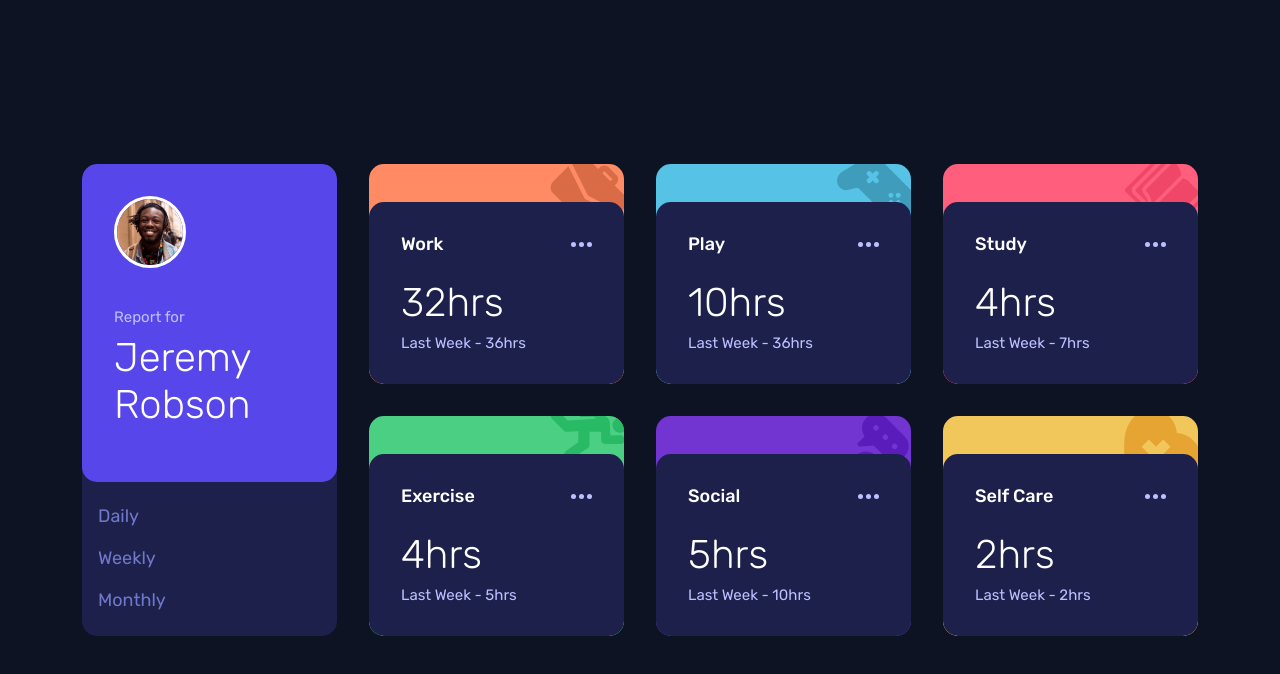
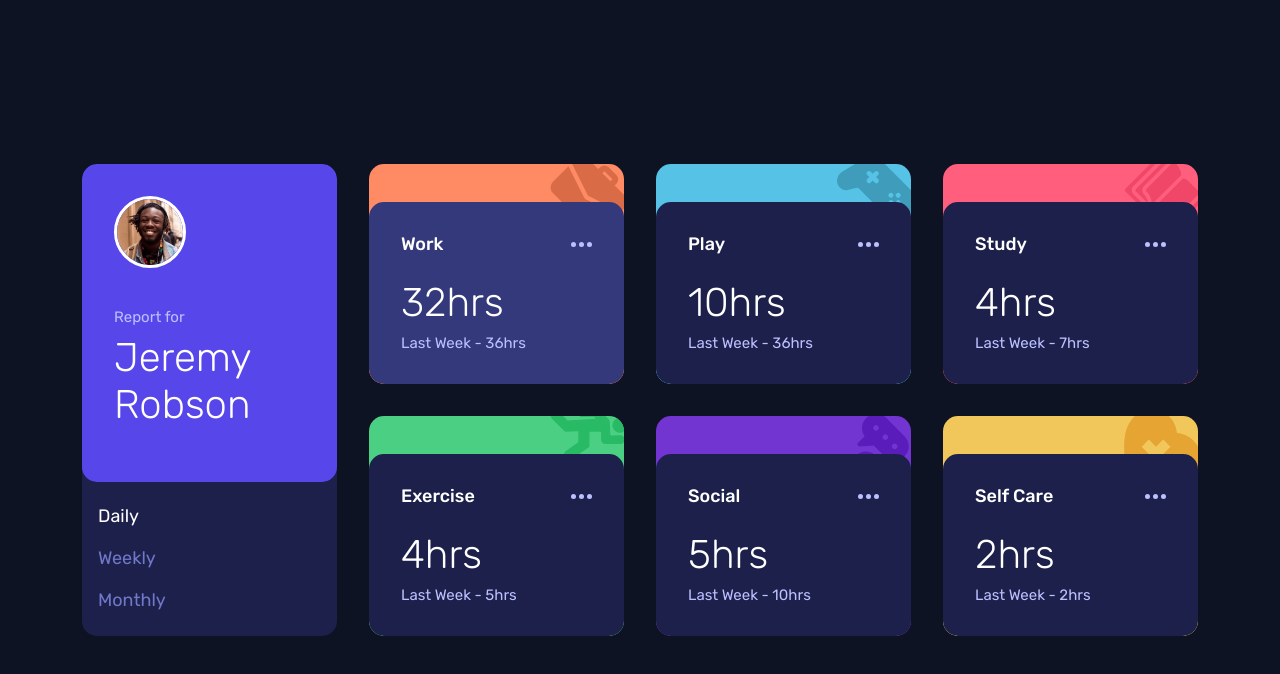
Before and after one commit to gustavo2023/time-tracking-dashboard, a plain HTML site: page index.html in a window 1280 px wide. In both pictures the pointer is over the element 496 px from the left and 293 px from the top of the page. Drawn offline with Linux system fonts and the light colour scheme.

Commit message:
feat: add hover effect for activity cards in styles.css

```diff
--- a/index.html
+++ b/index.html
@@ -40,7 +40,7 @@
           </div>
         </div>
         <div class="buttons-container">
-          <button class="filter-btn">Daily</button
+          <button class="filter-btn active">Daily</button
           ><button class="filter-btn">Weekly</button
           ><button class="filter-btn">Monthly</button>
         </div>
--- a/styles.css
+++ b/styles.css
@@ -243,6 +243,10 @@ main {
   z-index: 1000;
 }
 
+.activity-card:hover .data-section {
+  background-color: var(--navy-800);
+}
+
 .activity-box {
   width: 100%;
   display: flex;
```
